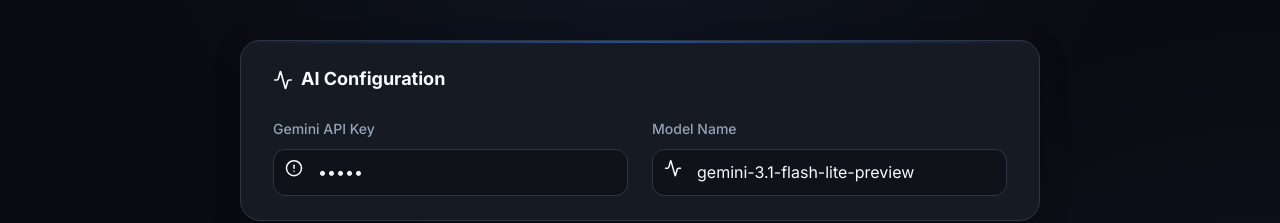
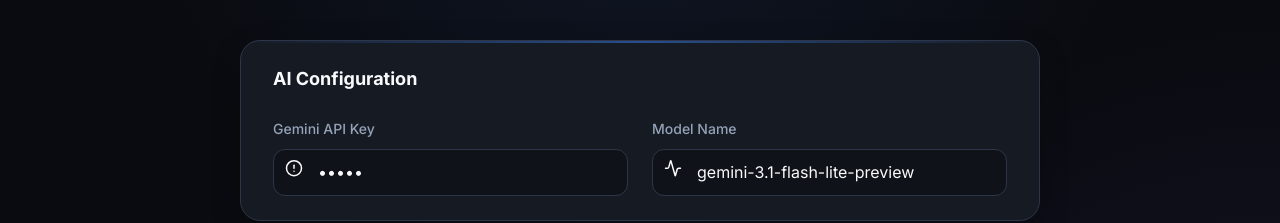
Before and after one commit to SegniDessalegn/challenge, a Next.js app: page / in a window 1280 px wide. Shown: the part 192-415 px from the top of the page. Built offline with nearby package versions, Linux system fonts and the light colour scheme; no server answers.

Commit message:
fix: remove redundant activity icon from AI Configuration settings card

```diff
--- a/src/components/SettingsCard.tsx
+++ b/src/components/SettingsCard.tsx
@@ -18,7 +18,6 @@
       className="settings-card glass mb-8"
     >
       <div className="flex items-center gap-2 mb-6 text-primary">
-        <Activity size={20} />
         <h3 className="m-0 text-lg">AI Configuration</h3>
       </div>
       <div className="grid grid-cols-1 md:grid-cols-2 gap-6">
```
